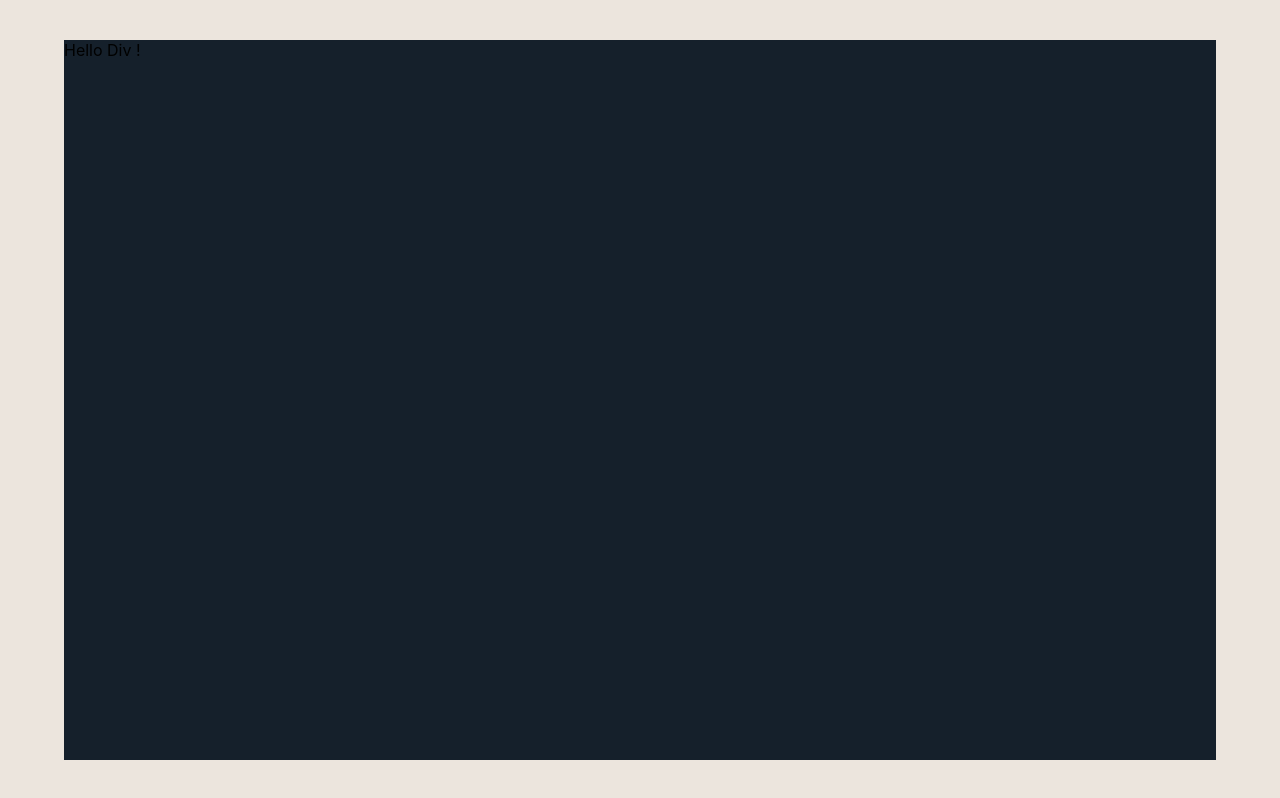
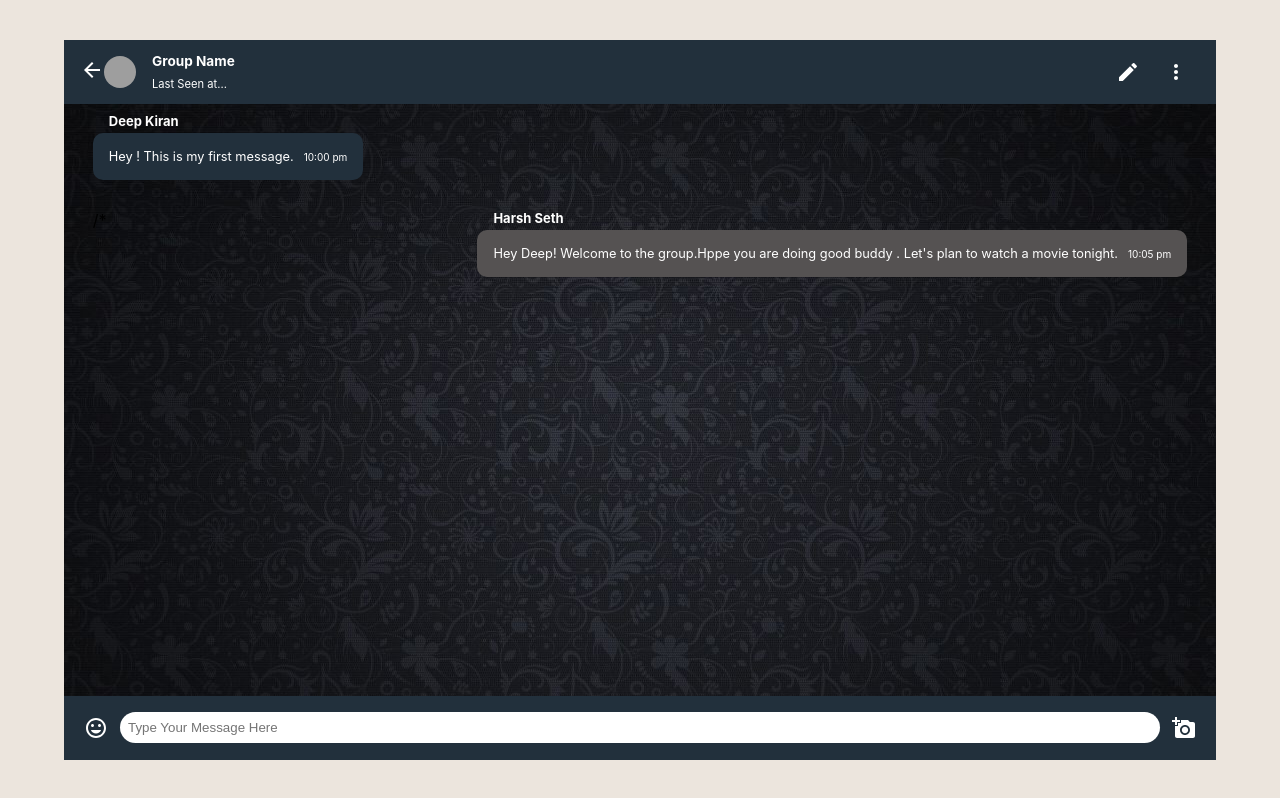
Before and after one commit to DEEPKIRANC/Chat-Application, a React (Create React App) app in the folder chat-application/: page /mobilechat in a window 1280 px wide. Built offline with nearby package versions, Linux system fonts and the light colour scheme; grey boxes are pictures that could not be loaded.

Commit message:
Implement design for smaller screens

```diff
--- a/chat-application/src/App.js
+++ b/chat-application/src/App.js
@@ -9,7 +9,7 @@ function App() {
   return (
     <Router>
     <div className="App">
-      <div className="app__body">
+
         <Switch>
 
         <Route path="/mobilechat" exact>
@@ -19,13 +19,15 @@ function App() {
         </Route>
 
         <Route path="/" exact>
+        <div className="app__body">
           <Sidebar />
           <Chatbox />
+          </div>
         </Route>
 
         </Switch>
       </div>
-    </div>
+
     </Router>
   );
 }
--- a/chat-application/src/components/Chat.js
+++ b/chat-application/src/components/Chat.js
@@ -2,13 +2,13 @@ import React,{useEffect,useState} from 'react'
 import {Avatar} from "@material-ui/core"
 import "../styles/chats.css"
 import {useMediaQuery} from "react-responsive";
-import {useHistory} from "react-router-dom";
+import {Link} from "react-router-dom";
 
 
 function Chat() {
     let windowSize=useMediaQuery({query:`(max-width:600px)`});
     const [randomText,setRandomText]=useState("");
-    let history=useHistory();
+
 
 useEffect(()=>{
 
@@ -18,15 +18,13 @@ useEffect(()=>{
 
 const handleClick=()=>{
 
-    if(windowSize)
-    {
-        history.push("/mobilechat");
-    }
+
 
 
 }
-
-    return (
+    if(windowSize)
+    {
+    return (<Link to="/mobilechat" style={{textDecoration:"none"}}>
         <div className="chats" onClick={handleClick}>
             <Avatar src={`https://avatars.dicebear.com/api/human/${randomText}.svg`}/>
            <div className="channel_info">
@@ -35,7 +33,23 @@ const handleClick=()=>{
             </div>
             <span>Timestamp</span>
         </div>
+        </Link>
     )
+    }
+    else
+    {
+        return (
+        <div className="chats" onClick={handleClick}>
+            <Avatar src={`https://avatars.dicebear.com/api/human/${randomText}.svg`}/>
+           <div className="channel_info">
+                <h3>Group Name</h3>
+                <p>Last Message</p>
+            </div>
+            <span>Timestamp</span>
+        </div>
+
+    )
+    }
 }
 
 export default Chat
--- a/chat-application/src/components/Test.js
+++ b/chat-application/src/components/Test.js
@@ -1,10 +1,79 @@
-import React from 'react'
+import React,{useState,useEffect} from 'react';
+import {Link} from "react-router-dom";
+import "../styles/mobiletest.css";
+import EditIcon from '@material-ui/icons/Edit';
+import MoreVert from '@material-ui/icons/MoreVert';
+import AddAPhotoIcon from '@material-ui/icons/AddAPhoto';
+import InsertEmoticonIcon from '@material-ui/icons/InsertEmoticon';
+import ArrowBackIcon from '@material-ui/icons/ArrowBack';
+import {Avatar , IconButton} from "@material-ui/core";
 
 function Test() {
+
+    const [boolval,setBoolVal]=useState(false);
+    const [input,setInput]=useState("");
+
+    useEffect(()=>{
+
+        setTimeout(()=>{
+            setBoolVal(true)
+        },3000)
+
+    },[])
+
+    const sendMessage=(e)=>{
+        e.preventDefault();
+        console.log("You have typed =>>>" + input);
+        setInput("");
+    }
     return (
-        <div>
-            Hello Div !
-        </div>
+        <div style={{display:"flex",justifyContent:"flex-start",height:"90vh",width:"90vw"}}>
+        <div className="chatbox__body">
+          <div className="header">
+                <Link to="/"><ArrowBackIcon style={{color:"white"}}/></Link>
+                <Avatar src="https://avatars.dicebear.com/api/human/123.svg" style={{width:'2rem',height:'2rem'}}  />
+            <div className="channel_info">
+                <h3>Group Name</h3>
+                <p>Last Seen at...</p>
+            </div>
+                <IconButton>
+                    <EditIcon style={{color:"white"}}/>
+                </IconButton>
+                <IconButton>
+                    <MoreVert style={{color:"white"}}/>
+                </IconButton>
+          </div>
+          <div className="chatbody">
+              <div className="chat_message">
+                <p>
+                    <span className="name">Deep Kiran</span>
+                    Hey ! This is my first message.
+                    <span className="timestamp">10:00 pm</span>
+                </p>
+              </div>
+
+            /*  {boolval && <div className="chat_message sender"><p>
+                    <span className="name">Harsh Seth</span>
+                    Hey Deep! Welcome to the group.Hppe you are doing good buddy . Let's plan to watch a movie tonight.
+                    <span className="timestamp">10:05 pm</span>
+                </p>
+    </div>}
+          </div>
+          <div className="chat__footer">
+              <IconButton>
+                <InsertEmoticonIcon style={{color:"white"}}/>
+              </IconButton>
+              <form>
+                <input type="text" placeholder="Type Your Message Here" value={input}  onChange={e=>setInput(e.target.value)} />
+                <button type="submit"  onClick={(e)=>sendMessage(e)}></button>
+              </form>
+              <IconButton>
+                <AddAPhotoIcon style={{color:"white"}}/>
+              </IconButton>
+          </div>
+
+       </div>
+       </div>
     )
 }
 
--- /dev/null
+++ b/chat-application/src/styles/mobiletest.css
@@ -0,0 +1,125 @@
+*
+{
+    box-sizing:border-box;
+}
+
+:root
+{
+    --secondary-background-color:#22303C;
+}
+.chatbox__body
+{
+    flex:1;
+    height:100%;
+    display: flex;
+    flex-direction: column;
+}
+.header
+{
+    width:100%;
+    flex:0.10;
+    background-color: #22303C;
+    text-align: center;
+    color: white;
+    display: flex;
+    padding:0rem 1rem;
+    align-items: center;
+}
+.chatbox__body .channel_info
+{
+    flex:1;
+    display:flex;
+    flex-direction:column;
+    height:100%;
+    justify-content:center;
+    padding-left: 1rem;
+    row-gap:0.5rem;
+    align-items: flex-start;
+}
+
+.channel_info h3
+{
+    font-size: 0.85rem;
+}
+.channel_info p
+{
+    font-size:0.7rem;
+}
+
+.chatbody
+{
+    flex:0.83;
+    background-image:url("../chat_background1.jpg");
+    background-repeat: repeat;
+    background-position: center;
+    overflow: auto;
+    padding:1.80rem;
+}
+
+.chat_message
+{
+    border-radius:10px;
+    background:var(--secondary-background-color);
+    padding:1rem;
+    color:white;
+    width:fit-content;
+    position:relative;
+    margin-bottom: 30px;
+}
+
+.chat_message span.name
+{
+    position: absolute;
+    top:-20px;
+    font-size: small;
+    font-weight:bold;
+}
+
+.chat_message span.timestamp
+{
+    margin-left:10px;
+    font-size: x-small;
+}
+
+.sender
+{
+    background-color: rgb(85, 82, 82);
+    margin-left:auto;
+
+}
+
+.chat__footer
+{
+    flex:0.07;
+    background-color: #22303C;
+    padding:0.5rem;
+    display: flex;
+    justify-content: space-between;
+    align-items: center;
+}
+.chat__footer > form
+{
+    flex:1;
+    display: flex;
+
+}
+
+.chat__footer > form > input
+{
+    flex:1;
+
+    padding:0.5rem;
+    border-radius:1.5rem;
+    border:none;
+    outline:none;
+}
+
+.chat__footer > form > button
+{
+    display: none;
+}
+
+.chat_message,.sender p
+{
+    font-size:0.80rem;
+}
```
Also changed, not shown: chat-application/src/hooks/Dataprovider.js (added, +15 -0 lines).
